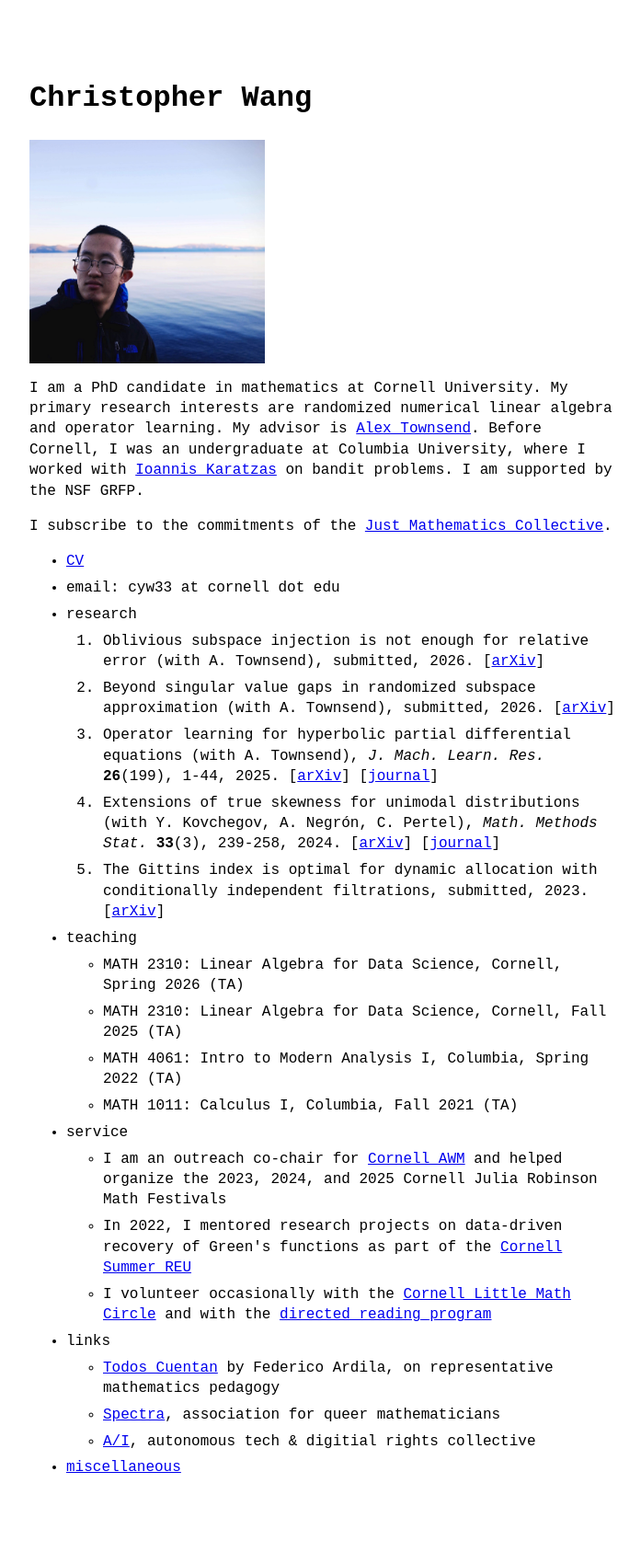
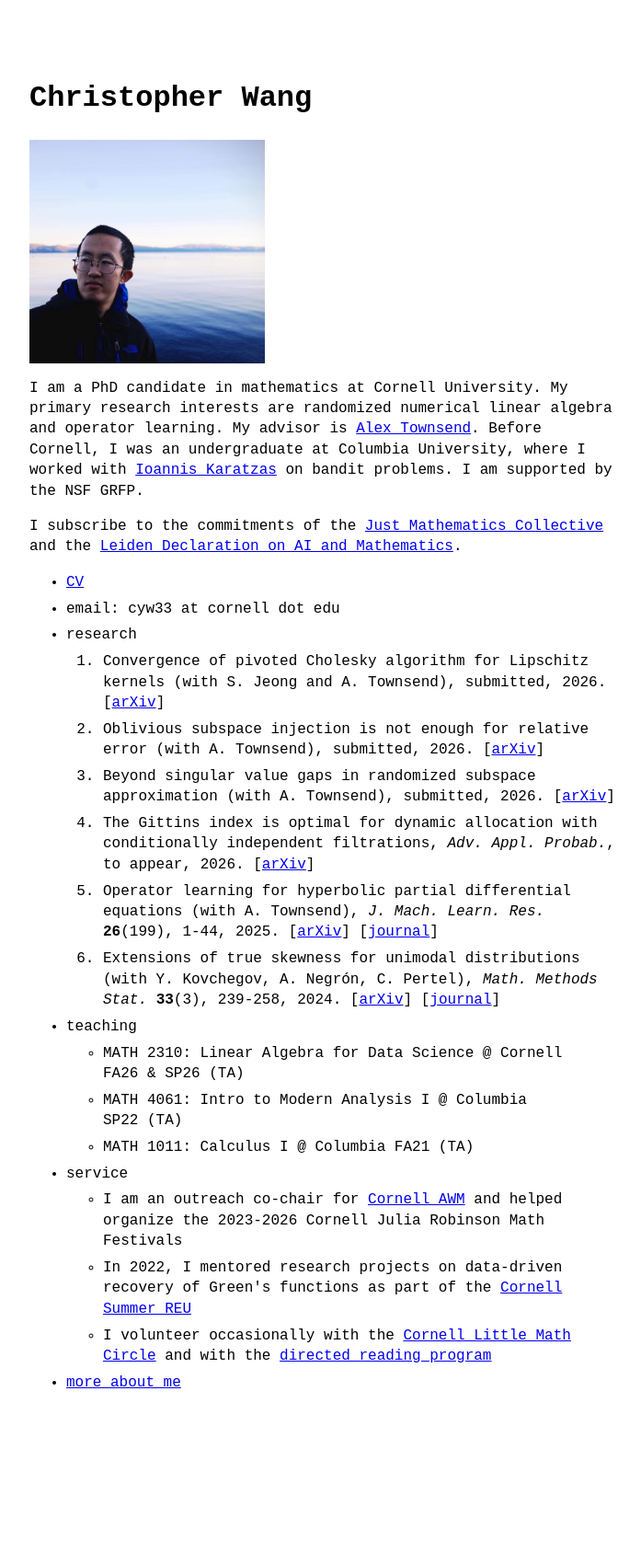
Before and after one commit to chriswang030/chriswang030.github.io, a Jekyll site: the page built from index.md, in a window 1280 px wide. Shown: the whole page at 92% size, without its empty margins (288-985 px from the left). Built offline with Jekyll 4.4.1, drawn with Linux system fonts in a browser that asks for light colours; after the commit the page ends 1594 px from its top, so only the background shows below that.

Commit message:
Postdoc update

```diff
--- a/Gemfile
+++ b/Gemfile
@@ -7,7 +7,7 @@ source "https://rubygems.org"
 #
 # This will help ensure the proper Jekyll version is running.
 # Happy Jekylling!
-gem "jekyll", "~> 4.3.3"
+gem "jekyll", "~> 4.4"
 # This is the default theme for new Jekyll sites. You may change this to anything you like.
 gem "minima", "~> 2.5"
 # If you want to use GitHub Pages, remove the "gem "jekyll"" above and
@@ -31,3 +31,6 @@ gem "wdm", "~> 0.1.1", :platforms => [:mingw, :x64_mingw, :mswin]
 # Lock `http_parser.rb` gem to `v0.6.x` on JRuby builds since newer versions of the gem
 # do not have a Java counterpart.
 gem "http_parser.rb", "~> 0.6.0", :platforms => [:jruby]
+
+# install logger, no longer default in ruby
+gem "logger"
--- a/_config.yml
+++ b/_config.yml
@@ -5,14 +5,14 @@ url: "chriswang030.github.io"
 baseurl: ""
 description: > # description of the site (multiple lines allowed)
 
-favicon: "logo.png" # name+extension of favicon (which must be put on the root folder)
+favicon: "favicon.png" # name+extension of favicon (which must be put on the root folder)
 profile: "profile.JPG"
 # goat_counter: "yoursitename" # put your GoatCounter name if you want to use GoatCounter analytics
 
 remote_theme: riggraz/no-style-please # if you are using GitHub Pages, change it to remote_theme: riggraz/no-style-please
 
 theme_config:
-  appearance: "auto" # can be "light", "dark" or "auto"
+  appearance: "auto" # can be light dark or auto
   back_home_text: "home" # customize text for homepage link in post layout
   date_format: "%Y-%m-%d" # customize how date is formatted
   show_description: false # show blog description in home page
--- a/_data/menu.yml
+++ b/_data/menu.yml
@@ -15,22 +15,15 @@ entries:
 
   - title: teaching
     entries:
-      - title: "MATH 2310: Linear Algebra for Data Science, Cornell, Spring 2026 (TA)"
-      - title: "MATH 2310: Linear Algebra for Data Science, Cornell, Fall 2025 (TA)"
-      - title: "MATH 4061: Intro to Modern Analysis I, Columbia, Spring 2022 (TA)"
-      - title: "MATH 1011: Calculus I, Columbia, Fall 2021 (TA)"
+      - title: "MATH 2310: Linear Algebra for Data Science @ Cornell<br>FA26 & SP26 (TA)"
+      - title: "MATH 4061: Intro to Modern Analysis I @ Columbia<br>SP22 (TA)"
+      - title: "MATH 1011: Calculus I @ Columbia FA21 (TA)"
 
   - title: service
     entries:
-      - title: "I am an outreach co-chair for <a href='https://pi.math.cornell.edu/~awm/index.html'>Cornell AWM</a> and helped organize the 2023, 2024, and 2025 Cornell Julia Robinson Math Festivals"
+      - title: "I am an outreach co-chair for <a href='https://pi.math.cornell.edu/~awm/index.html'>Cornell AWM</a> and helped organize the 2023-2026 Cornell Julia Robinson Math Festivals"
       - title: "In 2022, I mentored research projects on data-driven recovery of Green's functions as part of the <a href='https://math.cornell.edu/history-reu-and-spur-summer-program-undergraduate-research-programs'>Cornell Summer REU</a>"
       - title: "I volunteer occasionally with the <a href='https://pi.math.cornell.edu/~zakh/little/'>Cornell Little Math Circle</a> and with the <a href='https://sites.google.com/cornell.edu/cornell-drp'>directed reading program</a>"
 
-  - title: links
-    entries:
-      - title: "<a href='https://www.ams.org/publications/journals/notices/201610/rnoti-p1164.pdf'>Todos Cuentan</a> by Federico Ardila, on representative mathematics pedagogy"
-      - title: "<a href='https://lgbtmath.org'>Spectra</a>, association for queer mathematicians"
-      - title: "<a href='https://inventati.org'>A/I</a>, autonomous tech & digitial rights collective"
-
-  - title: miscellaneous
+  - title: more about me
     url: misc
--- a/_includes/head.html
+++ b/_includes/head.html
@@ -14,6 +14,6 @@
   {%-seo title=false-%}
   {%-feed_meta-%}
 
-  <link rel="shortcut icon" type="image/x-icon" href="{{ site.favicon | relative_url }}" />
+  <link rel="shortcut icon" type="image/png" href="favicon.png" />
   <link rel="stylesheet" href="{{ "/assets/css/main.css" | relative_url }}" />
 </head>
--- a/_layouts/home.html
+++ b/_layouts/home.html
@@ -21,7 +21,7 @@ layout: default
   <p>
     I subscribe to
     the commitments of the <a href='https://www.justmathematicscollective.net/'>
-    Just Mathematics Collective</a>.
+    Just Mathematics Collective</a> and the <a href='https://leidendeclaration.ai/'>Leiden Declaration on AI and Mathematics</a>.
   </p>
 </header>
 
```
Also changed, not shown: _posts/2026-01-01-bandits.md (renamed from _posts/2023-12-29-bandits.md, +3 -2 lines), _posts/2026-09-26-cholesky.md (added, +9 -0 lines), misc.md (+4 -7 lines), Gemfile.lock, favicon.png (added), tahoe.jpg (added), 1 other file.
